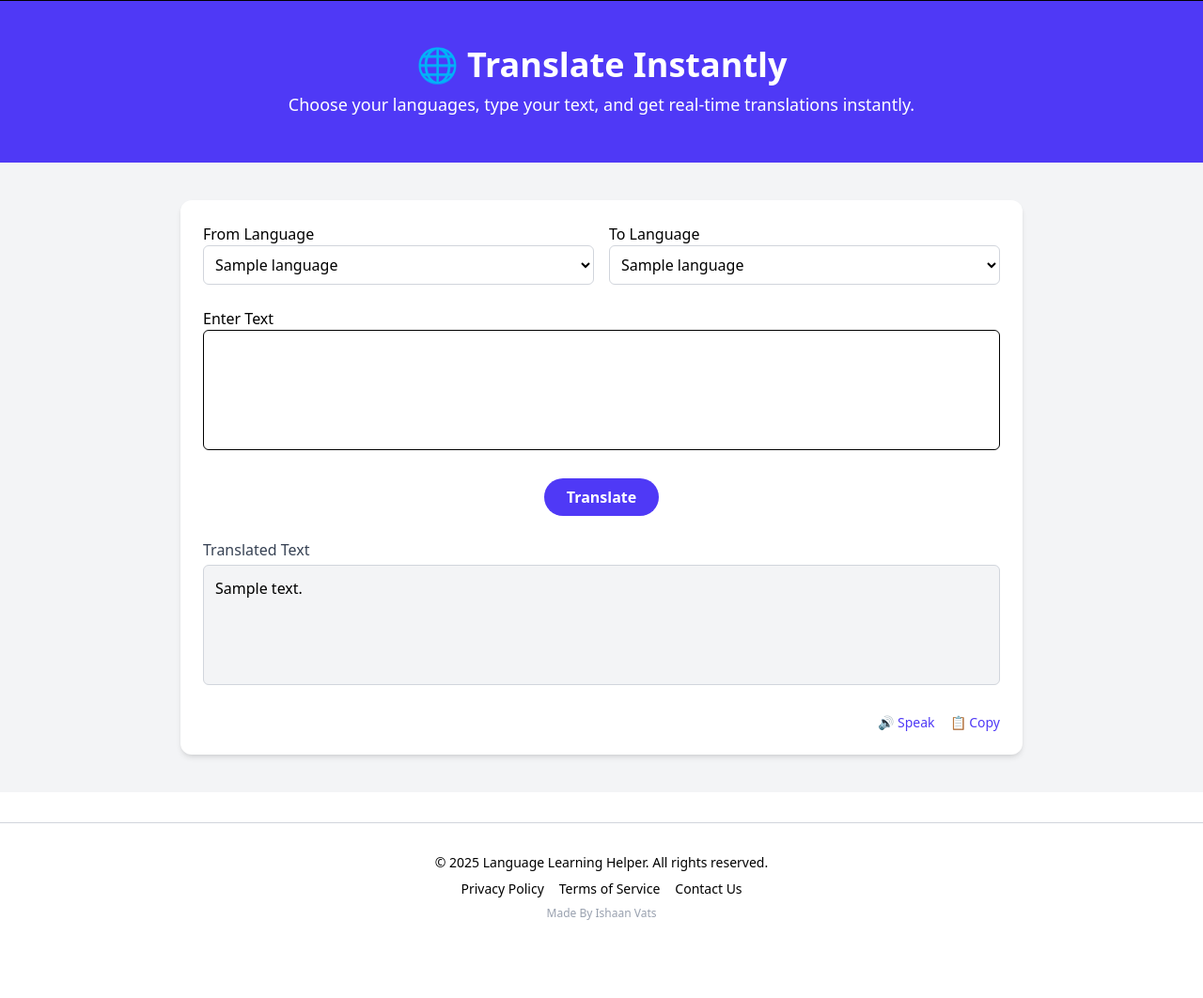
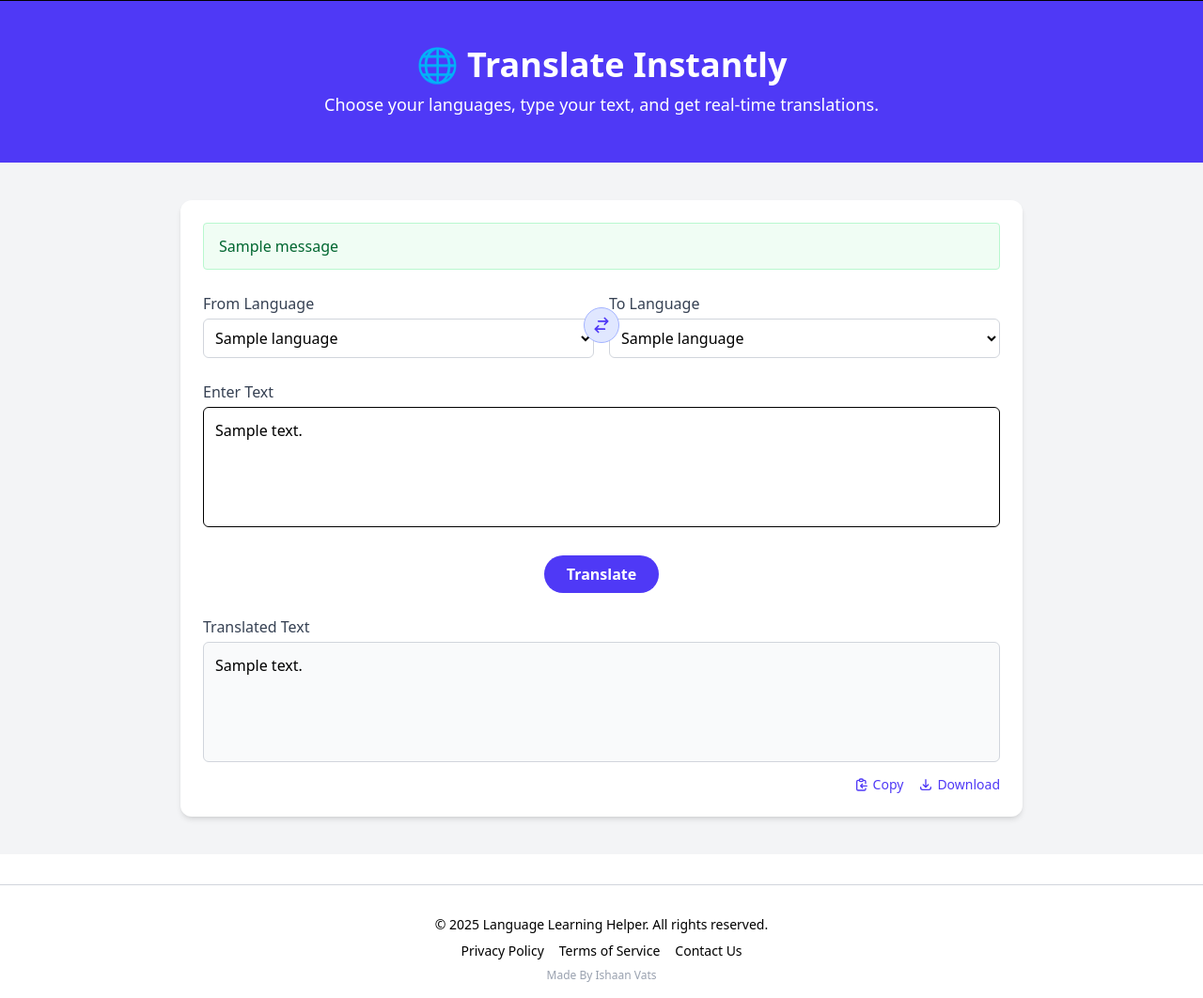
Before and after one commit to Ishaanvats74/Language-Learning-Helper, a Django app: template base/templates/base/translatorPage.html in a window 1280 px wide. Shown: the part 72-1134 px from the top of the page at 94% size. Before the commit the page ends 1051 px from the top, so only its background shows below. Run offline with Django 5.2, Linux system fonts and the light colour scheme; the template is opened without the code that fills it: most values are stand-ins (such as "Sample title", 1, 10 or a date in 2020); one stand-in notice (Sample message) is shown.

Commit message:
havinng problem in translating text

```diff
--- a/Language_Learing_Helper/settings.py
+++ b/Language_Learing_Helper/settings.py
@@ -14,10 +14,13 @@ SECRET_KEY = 'django-insecure-+o3!ls-*t*&nlx18jxwlm@7oxw*hnh^bkjj%ttvi-c3klwec^q
 # SECURITY WARNING: don't run with debug turned on in production!
 DEBUG = True
 
+
+
 ALLOWED_HOSTS = []
 
 
 # Application definition
+MESSAGE_STORAGE = 'django.contrib.messages.storage.session.SessionStorage'
 
 INSTALLED_APPS = [
     'django.contrib.admin',
@@ -27,8 +30,6 @@ INSTALLED_APPS = [
     'django.contrib.messages',
     'django.contrib.staticfiles',
     'base.apps.BaseConfig',
-#     'rest_framework',
-#     'api',
 ]
 
 MIDDLEWARE = [
--- a/base/templates/base/about_us.html
+++ b/base/templates/base/about_us.html
@@ -31,7 +31,7 @@
 
       <section class="text-center py-12 bg-gradient-to-r from-purple-500 to-indigo-600 text-white">
         <h2 class="text-2xl font-bold mb-4">Ready to start translating?</h2>
-        <a href="{% url 'Translator' %}" class="inline-block bg-yellow-300 text-black px-6 py-3 rounded-full font-semibold hover:bg-yellow-200 transition">
+        <a href="{% url 'translator_form' %}" class="inline-block bg-yellow-300 text-black px-6 py-3 rounded-full font-semibold hover:bg-yellow-200 transition">
           Go to Translator
         </a>
       </section>
--- a/base/templates/base/home.html
+++ b/base/templates/base/home.html
@@ -14,7 +14,7 @@
     <section class="text-center py-16 px-4 bg-indigo-600 text-white">
         <h1 class="text-4xl font-bold mb-4">Welcome to Language Learning Helper</h1>
         <p class="text-lg max-w-2xl mx-auto">Your smart companion for fast, accurate, and real-time translations. Break language barriers and explore the world—one word at a time.</p>
-        <a href="{% url 'Translator' %}" class="mt-6 inline-block bg-yellow-400 text-black font-semibold px-6 py-2 rounded-full hover:bg-yellow-300 transition">Try the Translator</a>
+        <a href="{% url 'translator_form' %}" class="mt-6 inline-block bg-yellow-400 text-black font-semibold px-6 py-2 rounded-full hover:bg-yellow-300 transition">Try the Translator</a>
     </section>
     <section class="py-12 px-6 bg-white text-center">
         <h2 class="text-3xl font-semibold mb-8 text-gray-800">Features You'll Love</h2>
--- a/base/templates/base/translatorPage.html
+++ b/base/templates/base/translatorPage.html
@@ -1,64 +1,103 @@
 {% extends 'main.html' %}
-
 {% block content %}
 <section class="bg-indigo-600 text-white py-12 text-center">
     <h1 class="text-4xl font-bold mb-2">🌐 Translate Instantly</h1>
-    <p class="text-lg">Choose your languages, type your text, and get real-time translations instantly.</p>
+    <p class="text-lg">Choose your languages, type your text, and get real-time translations.</p>
 </section>
 
 <section class="py-10 px-4 bg-gray-100">
-    <div class="max-w-4xl mx-auto bg-white p-6 rounded-xl shadow-md space-y-6">
+    <div class="max-w-4xl mx-auto bg-white p-6 rounded-xl shadow-md">
+        <!-- Messages/Alerts -->
+        {% if messages %}
+            {% for message in messages %}
+                <div class="{% if message.tags == 'error' %}bg-red-50 border-red-200 text-red-800{% else %}bg-green-50 border-green-200 text-green-800{% endif %} border px-4 py-3 rounded relative mb-6" role="alert">
+                    <span class="block sm:inline">{{ message }}</span>
+                </div>
+            {% endfor %}
+        {% endif %}
+
         <form method="post" class="space-y-6">
             {% csrf_token %}
-            <div class="grid md:grid-cols-2 gap-4">
+
+            <!-- Hidden action field -->
+            <input type="hidden" name="action" value="translate" id="form-action">
+
+            <!-- Hidden field for translated text -->
+            <input type="hidden" name="translated_text" value="{{ translated_text }}">
+
+            <div class="grid md:grid-cols-2 gap-4 relative">
                 <div>
-                    <label>From Language</label>
+                    <label class="block mb-1 text-gray-700 font-medium">From Language</label>
                     <select name="from_lang" class="w-full p-2 border border-gray-300 rounded-md">
                         {% for code, name in languages %}
-                            <option value="{{ code }}" {% if request.POST.from_lang == code %}selected{% endif %}>{{ name }}</option>
+                            <option value="{{ code }}" {% if from_lang == code %}selected{% endif %}>{{ name }}</option>
                         {% endfor %}
                     </select>
                 </div>
                 <div>
-                    <label>To Language</label>
+                    <label class="block mb-1 text-gray-700 font-medium">To Language</label>
                     <select name="to_lang" class="w-full p-2 border border-gray-300 rounded-md">
                         {% for code, name in languages %}
-                            <option value="{{ code }}" {% if request.POST.to_lang == code %}selected{% endif %}>{{ name }}</option>
+                            <option value="{{ code }}" {% if to_lang == code %}selected{% endif %}>{{ name }}</option>
                         {% endfor %}
                     </select>
                 </div>
+
+                <!-- Swap languages button -->
+                <button type="submit" onclick="document.getElementById('form-action').value='swap_languages'" class="absolute left-1/2 top-1/2 transform -translate-x-1/2 -translate-y-1/2 bg-indigo-100 hover:bg-indigo-200 rounded-full p-2 border border-indigo-300">
+                    <svg class="w-5 h-5 text-indigo-600" fill="none" stroke="currentColor" viewBox="0 0 24 24" xmlns="http://www.w3.org/2000/svg">
+                        <path stroke-linecap="round" stroke-linejoin="round" stroke-width="2" d="M8 7h12m0 0l-4-4m4 4l-4 4m0 6H4m0 0l4 4m-4-4l4-4"></path>
+                    </svg>
+                </button>
             </div>
 
             <div>
-                <label>Enter Text</label>
-                <textarea name="input_text" class="w-full h-32 p-3 border rounded-md resize-none">{{ request.POST.input_text }}</textarea>
+                <label class="block mb-1 text-gray-700 font-medium">Enter Text</label>
+                <textarea name="input_text" class="w-full h-32 p-3 border rounded-md resize-none" placeholder="Type or paste text to translate...">{{ input_text }}</textarea>
             </div>
 
             <div class="text-center">
-                <button type="submit" class="bg-indigo-600 text-white px-6 py-2 rounded-full font-semibold">
+                <button type="submit" class="bg-indigo-600 text-white px-6 py-2 rounded-full font-semibold hover:bg-indigo-700 transition duration-200">
                     Translate
                 </button>
             </div>
         </form>
 
-        {% if translated_text %}
-        <div>
+
+        <div class="mt-6">
             <label class="block mb-1 text-gray-700 font-medium">Translated Text</label>
-            <textarea class="w-full h-32 p-3 border border-gray-300 rounded-md bg-gray-100 resize-none" readonly>{{ translated_text }}</textarea>
+            <textarea id="translated-text" class="w-full h-32 p-3 border border-gray-300 rounded-md bg-gray-50 resize-none" readonly>{{ translated_text }}</textarea>
+
+            <div class="flex justify-end space-x-4 mt-2">
+                <!-- Copy button with minimal JS -->
+                <button onclick="copyText(); return false;" class="text-indigo-600 hover:text-indigo-800 text-sm font-medium flex items-center">
+                    <svg class="w-4 h-4 mr-1" fill="none" stroke="currentColor" viewBox="0 0 24 24" xmlns="http://www.w3.org/2000/svg">
+                        <path stroke-linecap="round" stroke-linejoin="round" stroke-width="2" d="M8 5H6a2 2 0 00-2 2v12a2 2 0 002 2h10a2 2 0 002-2v-1M8 5a2 2 0 002 2h2a2 2 0 002-2M8 5a2 2 0 012-2h2a2 2 0 012 2m0 0h2a2 2 0 012 2v3m2 4H10m0 0l3-3m-3 3l3 3"></path>
+                    </svg>
+                    Copy
+                </button>
+
+                <!-- Download as text file link -->
+                <a href="data:text/plain;charset=utf-8,{{ translated_text|urlencode }}" download="translation.txt" class="text-indigo-600 hover:text-indigo-800 text-sm font-medium flex items-center">
+                    <svg class="w-4 h-4 mr-1" fill="none" stroke="currentColor" viewBox="0 0 24 24" xmlns="http://www.w3.org/2000/svg">
+                        <path stroke-linecap="round" stroke-linejoin="round" stroke-width="2" d="M4 16v1a3 3 0 003 3h10a3 3 0 003-3v-1m-4-4l-4 4m0 0l-4-4m4 4V4"></path>
+                    </svg>
+                    Download
+                </a>
+            </div>
         </div>
-        <div class="flex justify-end space-x-4">
-            <button onclick="speakText('{{ translated_text }}')" class="text-indigo-600 hover:text-indigo-800 text-sm font-medium">🔊 Speak</button>
-            <button onclick="navigator.clipboard.writeText('{{ translated_text }}')" class="text-indigo-600 hover:text-indigo-800 text-sm font-medium">📋 Copy</button>
-        </div>
-        {% endif %}
+
     </div>
 </section>
 
+<!-- Minimal JavaScript just for clipboard functionality -->
 <script>
-    function speakText(text) {
-        const synth = window.speechSynthesis;
-        const utterance = new SpeechSynthesisUtterance(text);
-        synth.speak(utterance);
+    function copyText() {
+        const textArea = document.getElementById('translated-text');
+        if (textArea) {
+            textArea.select();
+            document.execCommand('copy');
+        }
     }
 </script>
 {% endblock content %}
--- a/base/urls.py
+++ b/base/urls.py
@@ -1,11 +1,10 @@
 from django.urls import path
 from . import views
-from .views import translator_view
+
 
 urlpatterns = [
     path('', views.Home, name="Home"),
     path('About_us/', views.About_us, name="About us"),
-    path('Translator/', views.Translator, name="Translator"),
     path('Dashboard/', views.Dashboard, name="Dashboard"),
-    path('translator-form/', translator_view, name="translator_form"),
+    path('translator_form/', views.translator_view, name="translator_form"),
 ]
--- a/templates/main.html
+++ b/templates/main.html
@@ -9,7 +9,15 @@
 <body>
     {% include 'navbar.html' %}
     {% block content %}
-
+    {% if messages %}
+    <div class="messages">
+        {% for message in messages %}
+        <div class="alert {% if message.tags %}alert-{{ message.tags }}{% endif %}">
+            {{ message }}
+        </div>
+        {% endfor %}
+    </div>
+    {% endif %}
     {% endblock content %}
     {% include 'footer.html' %}
 </body>
--- a/templates/navbar.html
+++ b/templates/navbar.html
@@ -15,7 +15,7 @@
 
               <img src="{% static 'translator_logo.png' %}" alt="" class="w-10 h-10 rounded-full">
               <a href="/" class="text-white text-lg font-semibold hover:text-yellow-300">Home</a>
-              <a href="{% url 'Translator' %}" class="text-white text-lg font-semibold hover:text-yellow-300">Translator</a>
+              <a href="{% url 'translator_form' %}" class="text-white text-lg font-semibold hover:text-yellow-300">Translator</a>
               <a href="{% url 'About us' %}" class="text-white text-lg font-semibold hover:text-yellow-300">About Us</a>
             </div>
             <div class="flex items-center space-x-4">
```
Also changed, not shown: base/views.py (+119 -34 lines).
